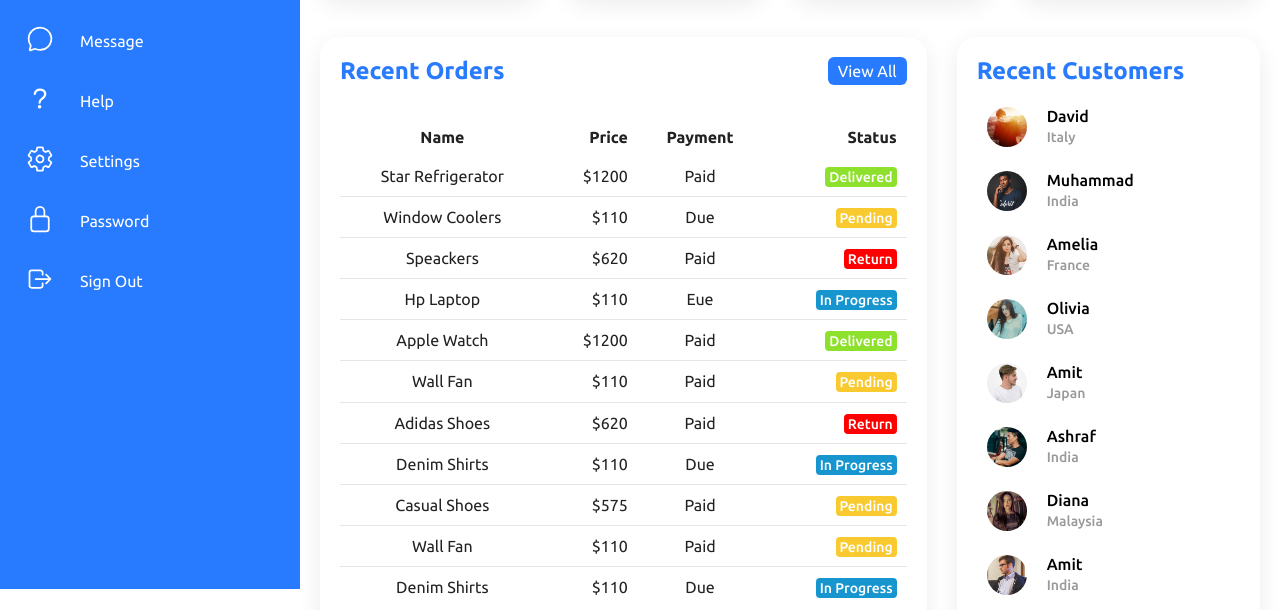
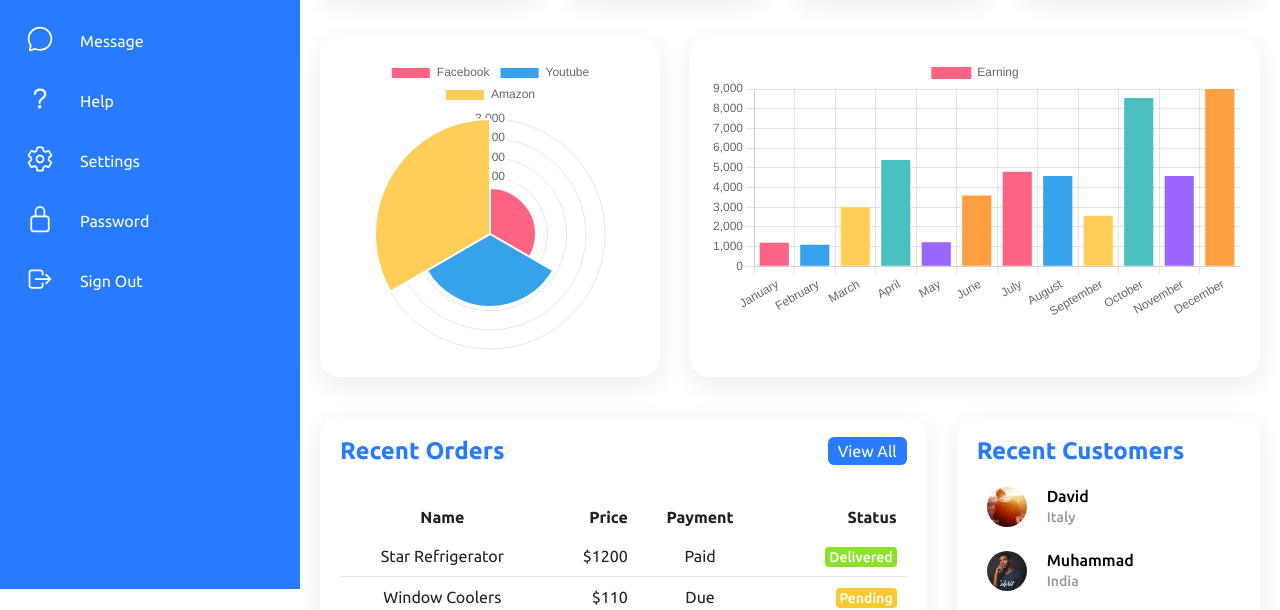
Before and after one commit to maeng2418/Maeng-s-board, a plain HTML site: page index.html in a window 1280 px wide. Shown: the part 211-821 px from the top of the page. Drawn offline with nearby package versions, Linux system fonts and the light colour scheme.

Commit message:
[style] 차트 디자인

```diff
--- /dev/null
+++ b/chart.js
@@ -0,0 +1,68 @@
+const trafficCtx = document.getElementById("traffic").getContext("2d");
+const traffic = new Chart(trafficCtx, {
+  type: "polarArea",
+  data: {
+    labels: ["Facebook", "Youtube", "Amazon"],
+    datasets: [
+      {
+        label: "Traffic Source",
+        data: [1200, 1900, 3000],
+        backgroundColor: [
+          "rgba(255, 99, 132, 1)",
+          "rgba(54, 162, 235, 1)",
+          "rgba(255, 206, 86, 1)",
+        ],
+      },
+    ],
+  },
+  options: {
+    responsive: true,
+  },
+});
+
+const earningCtx = document.getElementById("earning").getContext("2d");
+const earning = new Chart(earningCtx, {
+  type: "bar",
+  data: {
+    labels: [
+      "January",
+      "February",
+      "March",
+      "April",
+      "May",
+      "June",
+      "July",
+      "August",
+      "September",
+      "October",
+      "November",
+      "December",
+    ],
+    datasets: [
+      {
+        label: "Earning",
+        data: [
+          1200, 1090, 3000, 5400, 1220, 3600, 4800, 4578, 2566, 8545, 4587,
+          9000,
+        ],
+        backgroundColor: [
+          "rgba(255, 99, 132, 1)",
+          "rgba(54, 162, 235, 1)",
+          "rgba(255, 206, 86, 1)",
+          "rgba(75, 192, 192, 1)",
+          "rgba(153, 102, 255, 1)",
+          "rgba(255, 159, 64, 1)",
+          "rgba(255, 99, 132, 1)",
+          "rgba(54, 162, 235, 1)",
+          "rgba(255, 206, 86, 1)",
+          "rgba(75, 192, 192, 1)",
+          "rgba(153, 102, 255, 1)",
+          "rgba(255, 159, 64, 1)",
+        ],
+      },
+    ],
+  },
+  options: {
+    responsive: true,
+  },
+});
--- a/index.html
+++ b/index.html
@@ -135,6 +135,15 @@
             <div class="iconBx">
               <ion-icon name="cash-outline" />
             </div>
+          </div>
+        </div>
+        <!-- Add Charts -->
+        <div class="graphBox">
+          <div class="box">
+            <canvas id="traffic"></canvas>
+          </div>
+          <div class="box">
+            <canvas id="earning"></canvas>
           </div>
         </div>
         <!-- order details list -->
@@ -334,6 +343,8 @@
       nomodule
       src="https://unpkg.com/ionicons@5.5.2/dist/ionicons/ionicons.js"
     ></script>
+    <script src="https://cdn.jsdelivr.net/npm/chart.js@3.5.1/dist/chart.min.js"></script>
+    <script src="chart.js"></script>
     <script>
       // MenuToggle
       let toggle = document.querySelector(".toggle");
--- a/style.css
+++ b/style.css
@@ -257,6 +257,26 @@ body {
   color: var(--white);
 }
 
+/* charts */
+.graphBox {
+  position: relative;
+  width: 100%;
+  padding: 20px;
+  display: grid;
+  grid-template-columns: 1fr 2fr;
+  grid-gap: 30px;
+  min-height: 200px;
+}
+
+.graphBox .box {
+  position: relative;
+  background: #fff;
+  padding: 20px;
+  width: 100%;
+  box-shadow: 0 7px 25px rgba(0, 0, 0, 0.08);
+  border-radius: 20px;
+}
+
 /* order details list */
 .details {
   position: relative;
@@ -432,6 +452,12 @@ body {
     left: 300px;
   }
 
+  /* chart */
+  .graphBox {
+    grid-template-columns: 1fr;
+    height: auto;
+  }
+
   /* cardBox */
   .cardBox {
     grid-template-columns: repeat(2, 1fr);
```
